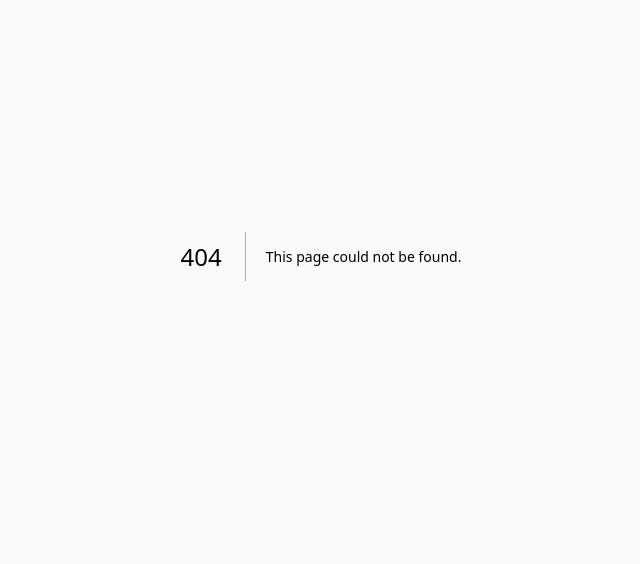
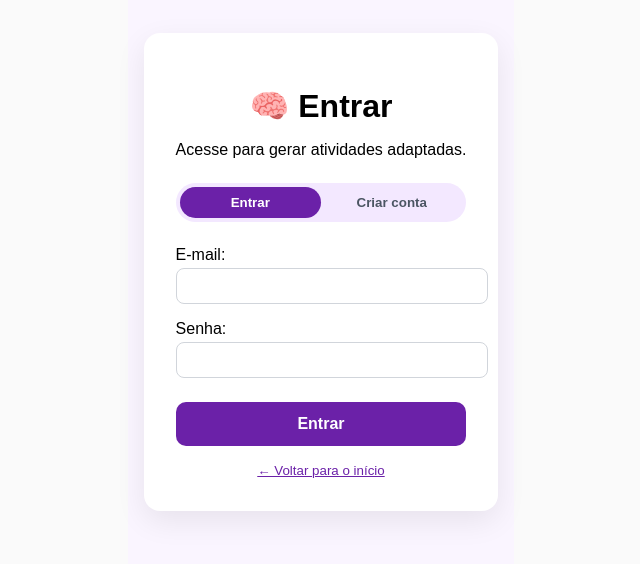
Before and after one commit to letiricetti2-alt/gerador-de-atividades-infantis, a Next.js app: page /login in a window 1280 px wide. Before the commit this address had no page. Shown: the part 144-708 px from the top of the page, without its empty margins (319-959 px from the left). Built offline with nearby package versions, Linux system fonts and the light colour scheme; no server answers.

Commit message:
Create page.jsx

```diff
--- /dev/null
+++ b/app/login/page.jsx
@@ -0,0 +1,287 @@
+"use client";
+
+import { useState } from "react";
+import { useRouter } from "next/navigation";
+import { createClient } from "@supabase/supabase-js";
+
+const supabaseUrl = process.env.NEXT_PUBLIC_SUPABASE_URL;
+const supabaseKey = process.env.NEXT_PUBLIC_SUPABASE_ANON_KEY;
+const supabase = createClient(supabaseUrl, supabaseKey);
+
+export default function LoginPage() {
+  const router = useRouter();
+
+  const [modo, setModo] = useState("login"); // "login" ou "cadastro"
+  const [nome, setNome] = useState("");
+  const [tipoUsuario, setTipoUsuario] = useState("professor"); // padrão
+  const [email, setEmail] = useState("");
+  const [senha, setSenha] = useState("");
+  const [loading, setLoading] = useState(false);
+  const [erro, setErro] = useState("");
+  const [mensagem, setMensagem] = useState("");
+
+  async function handleSubmit(e) {
+    e.preventDefault();
+    setErro("");
+    setMensagem("");
+    setLoading(true);
+
+    try {
+      if (modo === "cadastro") {
+        // 1️⃣ Cria o usuário no Auth
+        const { data, error } = await supabase.auth.signUp({
+          email,
+          password: senha,
+        });
+
+        if (error) throw error;
+
+        const user = data.user;
+        if (!user) {
+          throw new Error("Não foi possível obter o usuário após o cadastro.");
+        }
+
+        // 2️⃣ Cria o perfil na tabela 'usuarios'
+        const { error: erroPerfil } = await supabase.from("usuarios").insert({
+          id: user.id,
+          nome,
+          tipo: tipoUsuario,
+        });
+
+        if (erroPerfil) throw erroPerfil;
+
+        setMensagem("Conta criada com sucesso! Redirecionando...");
+        // 3️⃣ Redireciona para o gerador
+        setTimeout(() => router.push("/gerador"), 1200);
+      } else {
+        // Modo LOGIN
+        const { data, error } = await supabase.auth.signInWithPassword({
+          email,
+          password: senha,
+        });
+
+        if (error) throw error;
+
+        setMensagem("Login realizado com sucesso! Redirecionando...");
+        setTimeout(() => router.push("/gerador"), 1200);
+      }
+    } catch (err) {
+      console.error(err);
+      setErro(err.message || "Ocorreu um erro. Tente novamente.");
+    } finally {
+      setLoading(false);
+    }
+  }
+
+  return (
+    <div
+      style={{
+        minHeight: "100vh",
+        display: "flex",
+        alignItems: "center",
+        justifyContent: "center",
+        backgroundColor: "#faf5ff",
+        padding: "1rem",
+      }}
+    >
+      <div
+        style={{
+          width: "100%",
+          maxWidth: "420px",
+          backgroundColor: "white",
+          borderRadius: "16px",
+          padding: "2rem",
+          boxShadow: "0 10px 30px rgba(0,0,0,0.08)",
+        }}
+      >
+        <h1 style={{ textAlign: "center", marginBottom: "1rem" }}>
+          🧠 <strong>{modo === "login" ? "Entrar" : "Criar conta"}</strong>
+        </h1>
+
+        <p style={{ textAlign: "center", marginBottom: "1.5rem" }}>
+          {modo === "login"
+            ? "Acesse para gerar atividades adaptadas."
+            : "Crie sua conta para gerar atividades personalizadas para crianças neurodivergentes."}
+        </p>
+
+        {/* Toggle de modo */}
+        <div
+          style={{
+            display: "flex",
+            marginBottom: "1.5rem",
+            borderRadius: "999px",
+            backgroundColor: "#f3e8ff",
+            padding: "4px",
+          }}
+        >
+          <button
+            type="button"
+            onClick={() => setModo("login")}
+            style={{
+              flex: 1,
+              border: "none",
+              borderRadius: "999px",
+              padding: "0.5rem",
+              cursor: "pointer",
+              fontWeight: "bold",
+              backgroundColor: modo === "login" ? "#6b21a8" : "transparent",
+              color: modo === "login" ? "white" : "#4b5563",
+            }}
+          >
+            Entrar
+          </button>
+          <button
+            type="button"
+            onClick={() => setModo("cadastro")}
+            style={{
+              flex: 1,
+              border: "none",
+              borderRadius: "999px",
+              padding: "0.5rem",
+              cursor: "pointer",
+              fontWeight: "bold",
+              backgroundColor: modo === "cadastro" ? "#6b21a8" : "transparent",
+              color: modo === "cadastro" ? "white" : "#4b5563",
+            }}
+          >
+            Criar conta
+          </button>
+        </div>
+
+        <form onSubmit={handleSubmit}>
+          {modo === "cadastro" && (
+            <>
+              {/* Nome */}
+              <div style={{ marginBottom: "1rem" }}>
+                <label style={{ display: "block", marginBottom: "0.25rem" }}>
+                  Nome completo:
+                </label>
+                <input
+                  type="text"
+                  value={nome}
+                  onChange={(e) => setNome(e.target.value)}
+                  required
+                  style={{
+                    width: "100%",
+                    padding: "0.6rem",
+                    borderRadius: "8px",
+                    border: "1px solid #d1d5db",
+                  }}
+                />
+              </div>
+
+              {/* Tipo de usuário */}
+              <div style={{ marginBottom: "1rem" }}>
+                <label style={{ display: "block", marginBottom: "0.25rem" }}>
+                  Você é:
+                </label>
+                <select
+                  value={tipoUsuario}
+                  onChange={(e) => setTipoUsuario(e.target.value)}
+                  style={{
+                    width: "100%",
+                    padding: "0.6rem",
+                    borderRadius: "8px",
+                    border: "1px solid #d1d5db",
+                  }}
+                >
+                  <option value="professor">Professor(a)</option>
+                  <option value="responsavel">Responsável / Pai / Mãe</option>
+                </select>
+              </div>
+            </>
+          )}
+
+          {/* Email */}
+          <div style={{ marginBottom: "1rem" }}>
+            <label style={{ display: "block", marginBottom: "0.25rem" }}>
+              E-mail:
+            </label>
+            <input
+              type="email"
+              value={email}
+              onChange={(e) => setEmail(e.target.value)}
+              required
+              style={{
+                width: "100%",
+                padding: "0.6rem",
+                borderRadius: "8px",
+                border: "1px solid #d1d5db",
+              }}
+            />
+          </div>
+
+          {/* Senha */}
+          <div style={{ marginBottom: "1rem" }}>
+            <label style={{ display: "block", marginBottom: "0.25rem" }}>
+              Senha:
+            </label>
+            <input
+              type="password"
+              value={senha}
+              onChange={(e) => setSenha(e.target.value)}
+              required
+              style={{
+                width: "100%",
+                padding: "0.6rem",
+                borderRadius: "8px",
+                border: "1px solid #d1d5db",
+              }}
+            />
+          </div>
+
+          {/* Mensagens */}
+          {erro && (
+            <p style={{ color: "red", marginBottom: "0.75rem" }}>⚠️ {erro}</p>
+          )}
+          {mensagem && (
+            <p style={{ color: "green", marginBottom: "0.75rem" }}>
+              ✅ {mensagem}
+            </p>
+          )}
+
+          {/* Botão */}
+          <button
+            type="submit"
+            disabled={loading}
+            style={{
+              width: "100%",
+              backgroundColor: "#6b21a8",
+              color: "white",
+              border: "none",
+              padding: "0.8rem",
+              borderRadius: "10px",
+              cursor: loading ? "not-allowed" : "pointer",
+              fontWeight: "bold",
+              fontSize: "16px",
+              marginTop: "0.5rem",
+            }}
+          >
+            {loading
+              ? "Processando..."
+              : modo === "login"
+              ? "Entrar"
+              : "Criar conta"}
+          </button>
+        </form>
+
+        {/* Link pra voltar */}
+        <button
+          type="button"
+          onClick={() => router.push("/")}
+          style={{
+            marginTop: "1rem",
+            width: "100%",
+            backgroundColor: "transparent",
+            border: "none",
+            color: "#6b21a8",
+            textDecoration: "underline",
+            cursor: "pointer",
+          }}
+        >
+          ← Voltar para o início
+        </button>
+      </div>
+    </div>
+  );
+}
```
